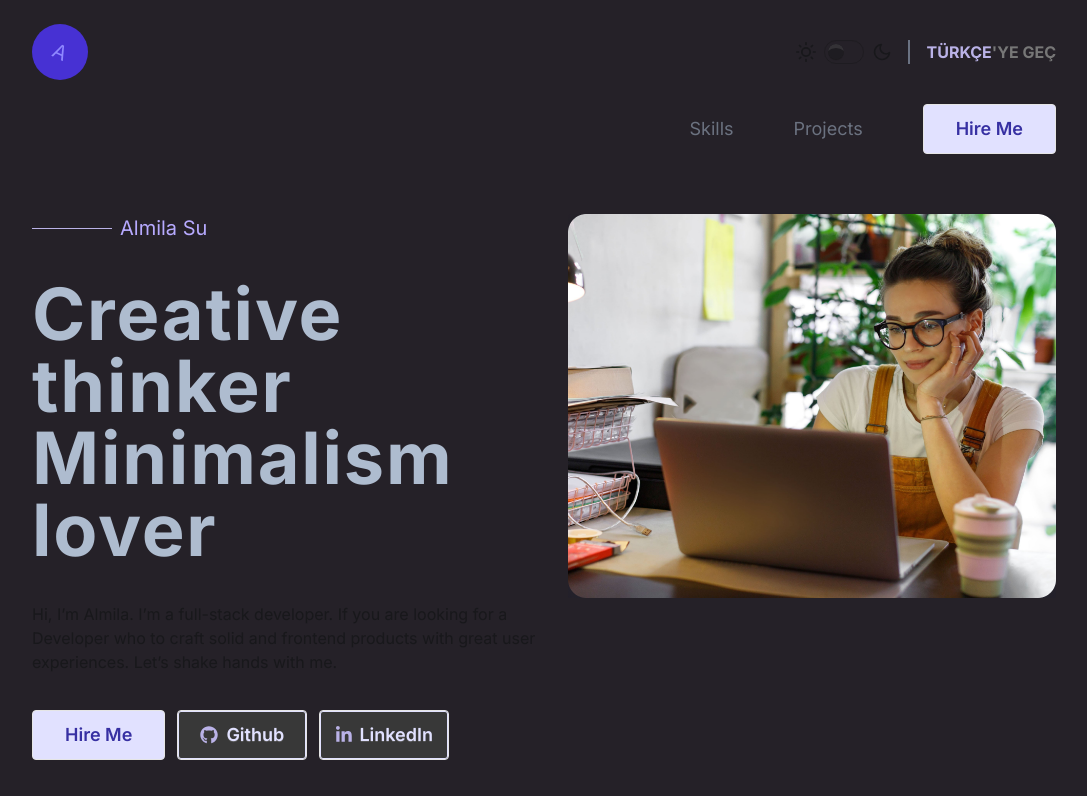
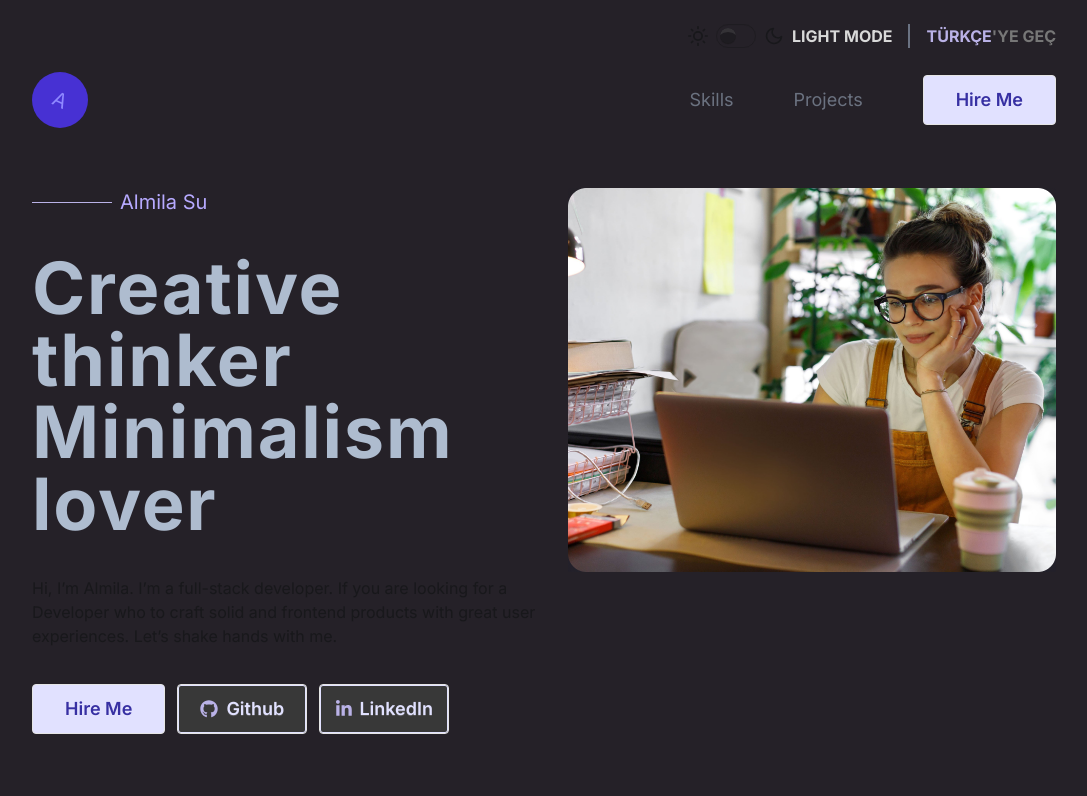
Before and after one commit to FatihPehlevan/WiT-Frontend-Portfolio-Challenge, a React (Vite) app: page / in a window 1280 px wide. Shown: the top 796 px of the page, without its empty margins (96-1183 px from the left). Built offline with nearby package versions, Linux system fonts and the light colour scheme.

Commit message:
Header desktop implemented

```diff
--- a/src/components/Header.jsx
+++ b/src/components/Header.jsx
@@ -3,19 +3,19 @@ import ThemeSwitcher from './ThemeSwitcher';
 
 export default function Header() {
   return (
-    <header className="flex flex-col gap-6">
-      <div className="flex flex-row justify-between items-center">
-        <div className="avatar avatar-placeholder">
-          <div className="bg-logo text-logo-text w-14 rounded-full">
-            <span className="text-xl rotate-25">A</span>
-          </div>
-        </div>
-        <div className="flex flex-row items-center">
-          <ThemeSwitcher />
-          <LanguageSwitcher />
+    <header className="grid grid-cols-2 gap-y-6">
+      <div className="col-start-1 row-start-1 lg:row-start-2 avatar avatar-placeholder">
+        <div className="bg-logo text-logo-text w-14 rounded-full">
+          <span className="text-xl rotate-25">A</span>
         </div>
       </div>
-      <nav className="flex justify-between items-center font-inter lg:justify-end lg:gap-15 lg:text-lg">
+
+      <div className="col-start-2 row-start-1 justify-self-end flex flex-row items-center">
+        <ThemeSwitcher />
+        <LanguageSwitcher />
+      </div>
+
+      <nav className="col-span-2 row-start-2 lg:col-span-1 lg:col-start-2 lg:row-start-2 flex justify-between items-center font-inter lg:justify-end lg:gap-15 lg:text-lg">
         <a className="text-dark-header-titles" href="">
           Skills
         </a>
--- a/src/components/Hero.jsx
+++ b/src/components/Hero.jsx
@@ -3,7 +3,7 @@ import { faGithub } from '@fortawesome/free-brands-svg-icons';
 import { faLinkedinIn } from '@fortawesome/free-brands-svg-icons';
 export default function Hero() {
   return (
-    <main className="flex flex-col gap-4 lg:grid lg:grid-cols-2 lg:grid-rows-[1fr_auto_auto_auto_auto_1fr] lg:gap-x-12 lg:gap-y-9">
+    <main className="flex flex-col gap-4 lg:grid lg:grid-cols-2 lg:grid-rows-[1fr_auto_auto_auto_auto_1fr] lg:gap-x-12 lg:gap-y-9 ">
       <div className="flex items-center gap-2 text-dark-subheading lg:col-start-1 lg:row-start-2">
         <span className="w-16 h-px bg-dark-tertiary lg:w-20"></span>
         <span className="font-inter text-lg lg:text-xl">Almila Su</span>
@@ -12,7 +12,7 @@ export default function Hero() {
         Creative thinker <br /> Minimalism lover
       </h1>
       <img
-        className="lg:col-start-2 lg:row-start-2 lg:row-span-5 lg:justify-self-end lg:w-140 lg:object-cover"
+        className="lg:col-start-2 lg:row-start-2 lg:row-span-4 lg:justify-self-end lg:w-140 lg:object-cover"
         src="../src/assets/hero_image.png"
         alt="hero_image"
       />
--- a/src/components/ThemeSwitcher.jsx
+++ b/src/components/ThemeSwitcher.jsx
@@ -34,6 +34,9 @@ export default function ThemeSwitcher() {
         >
           <path d="M21 12.79A9 9 0 1 1 11.21 3 7 7 0 0 0 21 12.79z"></path>
         </svg>
+        <span className="hidden font-inter font-bold text-dark-theme-switch-text  lg:inline ">
+          LIGHT MODE
+        </span>
       </label>
     </>
   );
--- a/src/index.css
+++ b/src/index.css
@@ -17,6 +17,7 @@
   --color-dark-footer-github: #17d18b;
   --color-dark-header-aux: #777777;
   --color-dark-project-title: #cfcbff;
+  --color-dark-theme-switch-text: #d9d9d9;
   --color-logo: #4731d3;
   --color-logo-text: #8f88ff;
   --color-button-text: #3730a3;
```
